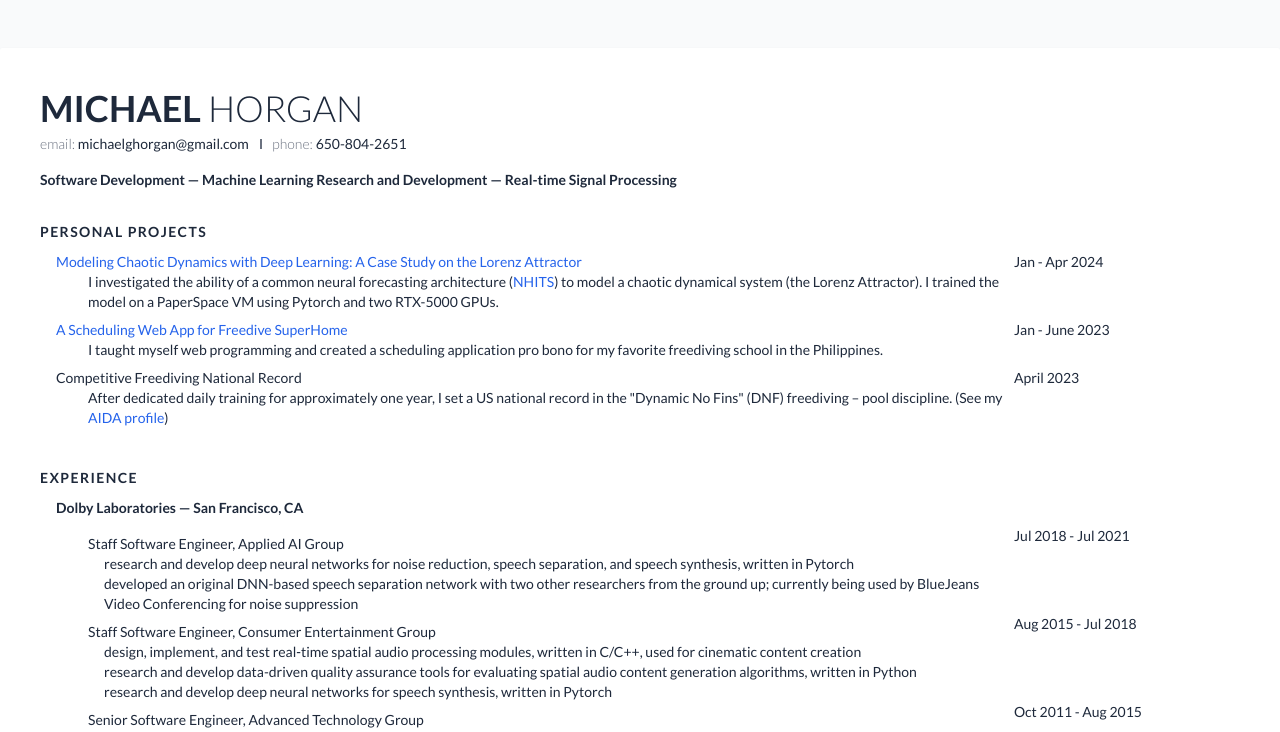
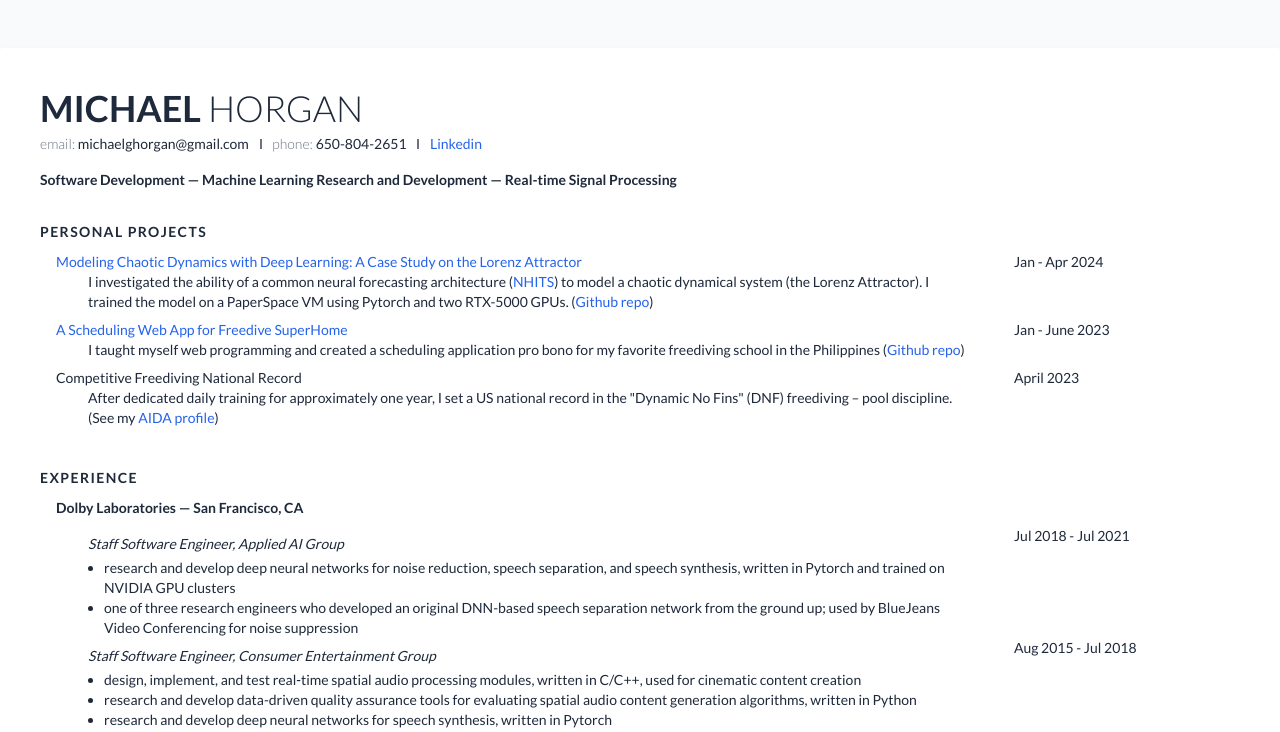
Before and after one commit to nrxszvo/nrxszvo.github.io, a SvelteKit app: page / in a window 1280 px wide. Shown: the top 732 px of the page. Built offline with nearby package versions, Linux system fonts and the light colour scheme.

Commit message:
style updates

```diff
--- a/src/app.css
+++ b/src/app.css
@@ -66,13 +66,20 @@
 	}
 	.position {
 		@apply mt-2;
+		@apply mb-1;
 		@apply ms-8;
+		@apply italic;
 	}
 	.position__items > li {
 		@apply ms-12;
+		@apply me-8;
+		@apply list-disc;
 	}
 	.publication {
 		@apply ms-4;
 		@apply my-2;
 	}
+	.desc {
+		@apply mx-8;
+	}
 }
--- a/src/routes/+page.svelte
+++ b/src/routes/+page.svelte
@@ -20,6 +20,11 @@
 			></span>
 			<span class="phone font-light text-gray-500">phone:</span>
 			<span class="phone-val">650-804-2651</span>
+			<span class="separator h-2.5 inline-block border-s-2 border-gray-500 divide-solid mx-2"
+			></span>
+			<span class="linkedin"
+				><a href="https://www.linkedin.com/in/michael-horgan-8577a2a5">Linkedin</a></span
+			>
 		</div>
 		<div class="about">
 			<span class="font-bold inline-block me-2.5"
@@ -38,12 +43,14 @@
 							>Modeling Chaotic Dynamics with Deep Learning: A Case Study on the
 							Lorenz Attractor</a
 						>
-						<div class="desc ms-8">
+						<div class="desc">
 							I investigated the ability of a common neural forecasting architecture (<a
 								href="https://nixtlaverse.nixtla.io/neuralforecast/models.nhits.html"
 								>NHITS</a
 							>) to model a chaotic dynamical system (the Lorenz Attractor). I trained
-							the model on a PaperSpace VM using Pytorch and two RTX-5000 GPUs.
+							the model on a PaperSpace VM using Pytorch and two RTX-5000 GPUs. (<a
+								href="https://github.com/nrxszvo/mochaNN">Github repo</a
+							>)
 						</div>
 					</div>
 					<div class="right"><div class="duration">Jan - Apr 2024</div></div>
@@ -53,9 +60,11 @@
 						<a href="https://app.freedivesuperhome.com"
 							>A Scheduling Web App for Freedive SuperHome</a
 						>
-						<div class="desc ms-8">
+						<div class="desc">
 							I taught myself web programming and created a scheduling application pro
-							bono for my favorite freediving school in the Philippines.
+							bono for my favorite freediving school in the Philippines (<a
+								href="https://github.com/nrxszvo/superhome-scheduler">Github repo</a
+							>)
 						</div>
 					</div>
 					<div class="right"><div class="duration">Jan - June 2023</div></div>
@@ -63,7 +72,7 @@
 				<div class="section__list-item">
 					<div class="left">
 						Competitive Freediving National Record
-						<div class="desc ms-8">
+						<div class="desc">
 							After dedicated daily training for approximately one year, I set a US
 							national record in the "Dynamic No Fins" (DNF) freediving &#8211 pool
 							discipline. (See my <a
@@ -88,12 +97,13 @@
 							<ul class="position__items">
 								<li>
 									research and develop deep neural networks for noise reduction,
-									speech separation, and speech synthesis, written in Pytorch
+									speech separation, and speech synthesis, written in Pytorch and
+									trained on NVIDIA GPU clusters
 								</li>
 								<li>
-									developed an original DNN-based speech separation network with
-									two other researchers from the ground up; currently being used
-									by BlueJeans Video Conferencing for noise suppression
+									one of three research engineers who developed an original
+									DNN-based speech separation network from the ground up; used by
+									BlueJeans Video Conferencing for noise suppression
 								</li>
 							</ul>
 						</div>
@@ -150,7 +160,6 @@
 									circuit developers implementing Dolby’s IP on proprietary
 									architectures
 								</li>
-								<li></li>
 								<li>
 									validate and issue design approvals of licensees’ core designs,
 									IC implementations, and professional audio/video processing
@@ -207,7 +216,7 @@
 				<div class="section__list-item">
 					<div class="left">
 						<b>Stanford University</b>
-						<div class="desc ms-8">
+						<div class="desc">
 							<i>Master of Arts in Music, Science, and Technology</i>
 						</div>
 					</div>
@@ -216,7 +225,7 @@
 				<div class="section__list-item">
 					<div class="left">
 						<b>Stanford University</b>
-						<div class="desc ms-8">
+						<div class="desc">
 							<i>Bachelor of Arts in Music, Science, and Technology</i>
 						</div>
 					</div>
```
